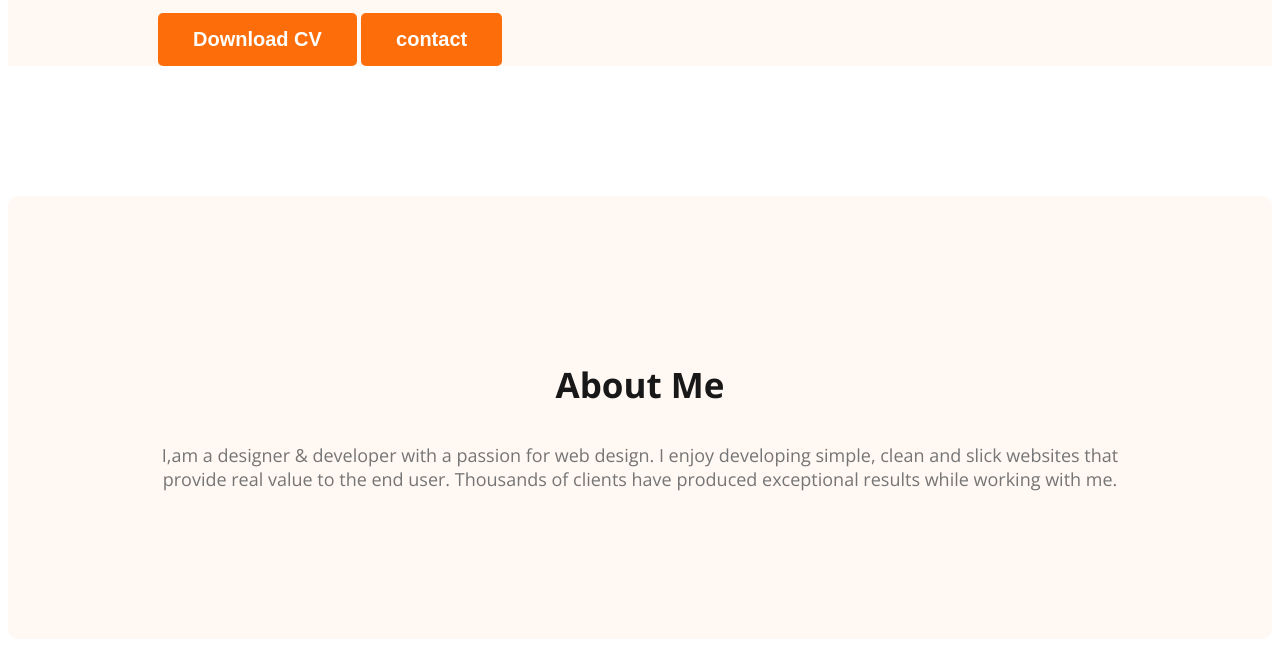
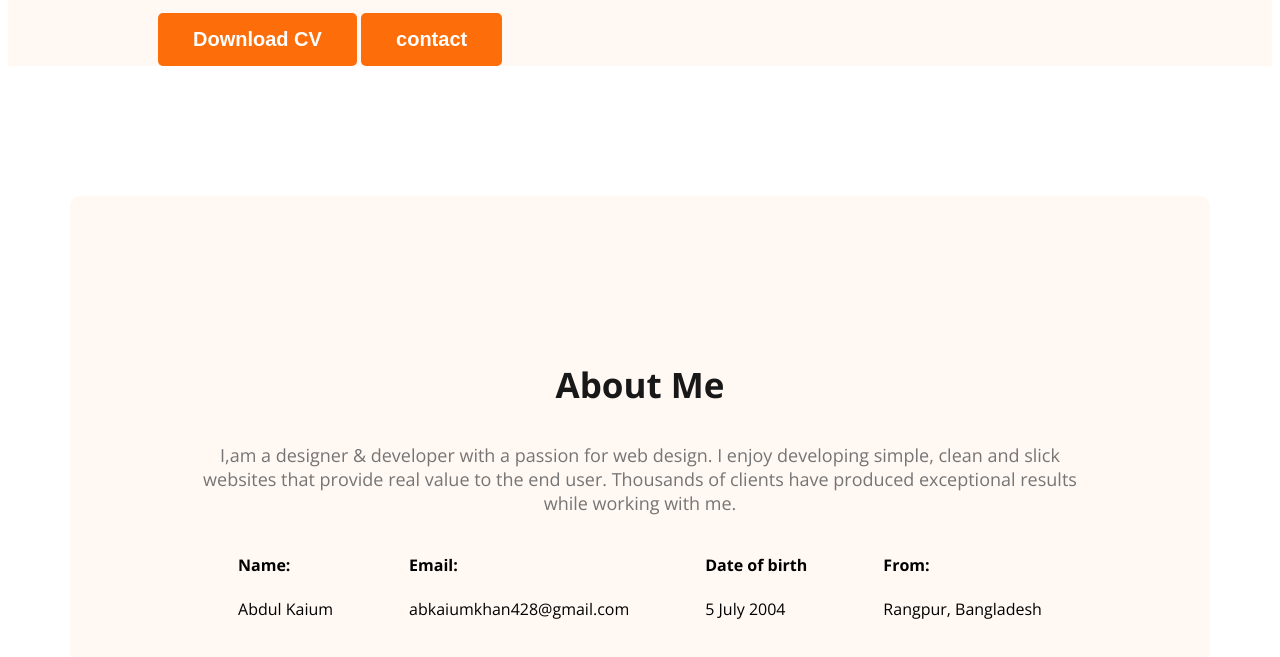
Before and after one commit to abkaiumkhan/web-developer-portfolio, a plain HTML site: page index.html in a window 1280 px wide. Shown: the part 441-1098 px from the top of the page. Drawn offline with nearby package versions, Linux system fonts and the light colour scheme.

Commit message:
added about information

```diff
--- a/index.html
+++ b/index.html
@@ -39,6 +39,26 @@
                 I,am a designer & developer with a passion for web design. I enjoy developing simple, clean and slick websites that provide real value to the end user. Thousands of clients have produced exceptional results while working with me.
 
             </p>
+            <div class="about-info-container">
+                <div class="about-info">
+                    <h4 class="info-title">Name:</h4>
+                    <p class="info-description">Abdul Kaium</p>
+                </div>
+                <div class="about-info">
+                    <h4 class="info-title">Email:</h4>
+                    <p class="info-description">abkaiumkhan428@gmail.com</p>
+                </div>
+                <div class="about-info">
+                    <h4 class="info-title">Date of birth</h4>
+                    <p class="info-description">5 July 2004</p>
+                </div>
+                <div class="about-info">
+                    <h4 class="info-title">From:</h4>
+                    <p class="info-description">Rangpur, Bangladesh</p>
+                </div>
+
+
+            </div>
 
         </section>
 
--- a/styles/portfolio.css
+++ b/styles/portfolio.css
@@ -78,6 +78,10 @@ nav a{
     margin-bottom: 20px;
 }
 /*main section styles*/
+main{
+    width: 1140px;
+    margin: 0 auto;
+}
 
 /*about section styles*/
 .about{
@@ -86,3 +90,7 @@ nav a{
     background: #fff8f3;
     margin: 130px 0;
 }
+.about-info-container{
+    display: flex;
+    justify-content: space-around;
+}
```
